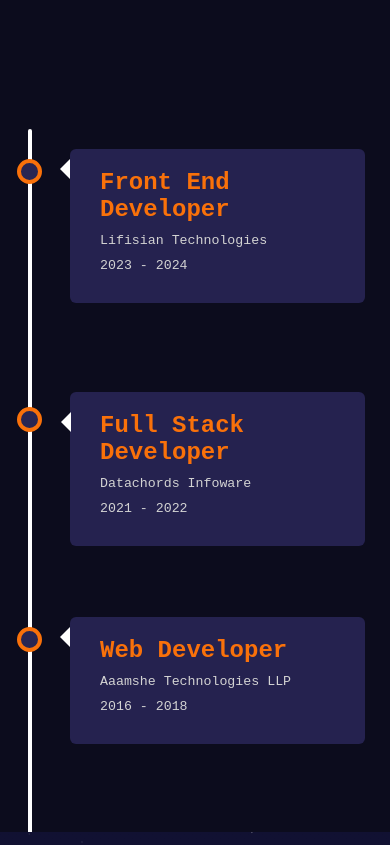
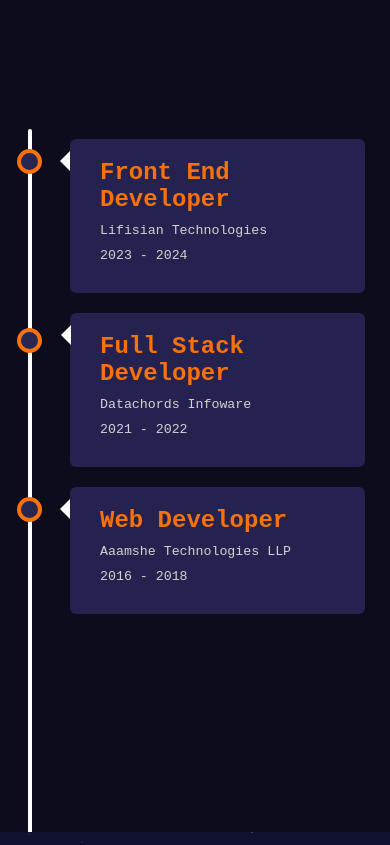
Before and after one commit to shincyshnz/my-portfolio, a React (Vite) app in the folder my-portfolio/: page / in a window 390 px wide. Shown: the part 1700-2545 px from the top of the page. Built offline with nearby package versions, Linux system fonts and the light colour scheme.

Commit message:
update experience section-bugmobi-responsiveness

```diff
--- a/my-portfolio/src/components/cursor/cursor.scss
+++ b/my-portfolio/src/components/cursor/cursor.scss
@@ -4,7 +4,7 @@
     width: 50px;
     height: 50px;
     border-radius: 50%;
-    border: 1px solid white;
+    border: 1px solid rgb(255, 255, 255);
     position: fixed;
     z-index: 999;
 
--- a/my-portfolio/src/components/sidebar/sidebar.scss
+++ b/my-portfolio/src/components/sidebar/sidebar.scss
@@ -5,7 +5,7 @@
     flex-direction: column;
     align-items: center;
     justify-content: center;
-    background-color: white;
+    background-color: rgb(255, 255, 255);
     color: #090916;
 
     .bg {
@@ -15,7 +15,7 @@
         bottom:0;
         left:0;
         width: 400px;
-        background-color: white;
+        background-color: rgb(255, 255, 255);
 
         @include mobile{
             width: 50%;
--- a/my-portfolio/src/pages/contact/Contact.jsx
+++ b/my-portfolio/src/pages/contact/Contact.jsx
@@ -109,7 +109,7 @@
           <textarea rows={8} placeholder="Message" name="message" />
           <button>{loading ? "Loading" : "Submit"}</button>
 
-          {(error || success) && <div className="alertMsg" style={{ color: error ? 'white' : 'green' }}>
+          {(error || success) && <div className="alertMsg" style={{ color: error ? 'rgb(255, 255, 255)' : 'green' }}>
             {error && error.text}
             {success && "Thank you for your response!"}
           </div>}
--- a/my-portfolio/src/pages/contact/contact.scss
+++ b/my-portfolio/src/pages/contact/contact.scss
@@ -102,8 +102,8 @@
             textarea {
                 padding: 20px;
                 background-color: transparent;
-                border: 1px solid white;
-                color: white;
+                border: 1px solid rgb(255, 255, 255);
+                color: rgb(255, 255, 255);
                 border-radius: 5px;
 
                 @include mobile {
@@ -118,7 +118,7 @@
                 background-color: orange;
                 cursor: pointer;
                 font-weight: 500;
-                color: white;
+                color: rgb(255, 255, 255);
 
                 @include mobile {
                     padding: 10px;
--- a/my-portfolio/src/pages/education/education.scss
+++ b/my-portfolio/src/pages/education/education.scss
@@ -1,4 +1,9 @@
 @import '../../app.scss';
+
+.education {
+    display: flex;
+    justify-content: center;
+    align-items: center;
 
     .timelineContainer {
         display: flex;
@@ -24,7 +29,7 @@
                 width: 6px;
                 // height: 380px;
                 border-radius: 10px;
-            background-color: white;
+                background-color: rgb(255, 255, 255);
                 top: 0;
                 bottom: 0;
                 left: 50%;
@@ -98,9 +103,9 @@
                     width: 0;
                     z-index: 1;
                     right: 30px;
-                border: medium solid white;
+                    border: medium solid rgb(255, 255, 255);
                     border-width: 10px 0 10px 10px;
-                border-color: transparent transparent transparent white;
+                    border-color: transparent transparent transparent rgb(255, 255, 255);
 
                     @include mobile {
                         left: 60px;
@@ -138,9 +143,9 @@
                     width: 0;
                     z-index: 1;
                     left: 30px;
-                border: medium solid white;
+                    border: medium solid whrgb(255, 255, 255)ite;
                     border-width: 10px 10px 10px 0;
-                border-color: transparent white transparent transparent;
+                    border-color: transparent rgb(255, 255, 255) transparent transparent;
 
                     @include mobile {
                         rotate: 360deg;
@@ -165,3 +170,4 @@
             }
         }
     }
+}
--- a/my-portfolio/src/pages/experience/Experience.jsx
+++ b/my-portfolio/src/pages/experience/Experience.jsx
@@ -31,7 +31,7 @@
     }
 
     const hoverEffect = {
-        backgroundColor: "white",
+        backgroundColor: "rgb(255, 255, 255)",
         color: "#000000",
     }
 
--- a/my-portfolio/src/pages/experience/experience.scss
+++ b/my-portfolio/src/pages/experience/experience.scss
@@ -12,6 +12,7 @@
         position: relative;
         max-width: $desktop-width;
         width: 100%;
+        margin: 0 auto;
 
         @include mobile {
             margin-top: 70px;
@@ -21,9 +22,9 @@
             content: '';
             position: absolute;
             width: 6px;
-            height: 100vh;
+            // height: 380px;
             border-radius: 10px;
-            background-color: white;
+            background-color: rgb(255, 255, 255);
             top: 0;
             bottom: 0;
             left: 50%;
@@ -39,25 +40,22 @@
         }
 
         .container {
-            // padding: 10px 40px;
+            padding: 10px 40px;
             position: relative;
             background-color: inherit;
             width: 50%;
 
             @include mobile {
                 width: 100%;
-                height: max-content;
                 padding-left: 70px;
                 padding-right: 25px;
             }
 
             .content {
-                top: -110px;
                 padding: 20px 30px;
                 background-color: rgba(68, 63, 144, 0.441);
                 position: relative;
                 border-radius: 6px;
-
 
                 h2 {
                     color: #f9710a;
@@ -90,19 +88,19 @@
 
         .left {
             left: 0;
+            // margin-top: 120px;
 
             &:before {
                 content: " ";
                 height: 0;
                 position: absolute;
-                // top: 22px;
-                top: -90px;
+                top: 22px;
                 width: 0;
                 z-index: 1;
                 right: 30px;
-                border: medium solid white;
+                border: medium solid rgb(255, 255, 255);
                 border-width: 10px 0 10px 10px;
-                border-color: transparent transparent transparent white;
+                border-color: transparent transparent transparent rgb(255, 255, 255);
 
                 @include mobile {
                     left: 60px;
@@ -113,7 +111,7 @@
 
             svg {
                 right: -52px;
-                top: 7px;
+                top: 15px;
 
                 @include mobile {
                     right: unset;
@@ -125,24 +123,24 @@
 
         .right {
             left: 50%;
-            top: 11%;
+            // top: 10%;
 
             @include mobile {
                 left: unset;
+                // top: unset;
             }
 
             &:before {
                 content: " ";
                 height: 0;
                 position: absolute;
-                // top: 22px;
-                top: -80px;
+                top: 22px;
                 width: 0;
                 z-index: 1;
                 left: 30px;
-                border: medium solid white;
+                border: medium solid rgb(255, 255, 255);
                 border-width: 10px 10px 10px 0;
-                border-color: transparent white transparent transparent;
+                border-color: transparent rgb(255, 255, 255) transparent transparent;
 
                 @include mobile {
                     rotate: 360deg;
@@ -161,6 +159,7 @@
 
             svg {
                 left: -53px;
+                top: 15px;
             }
 
         }
--- a/my-portfolio/src/pages/hero/hero.scss
+++ b/my-portfolio/src/pages/hero/hero.scss
@@ -73,10 +73,10 @@
             .buttons {
                 button {
                     padding: 20px;
-                    border: 1px solid white;
+                    border: 1px solid rgb(255, 255, 255);
                     border-radius: 10px;
                     background-color: transparent;
-                    color: white;
+                    color: rgb(255, 255, 255);
                     margin-right: 20px;
                     cursor: pointer;
                     font-weight: 300;
--- a/my-portfolio/src/pages/portfolio/portfolio.scss
+++ b/my-portfolio/src/pages/portfolio/portfolio.scss
@@ -14,7 +14,7 @@
         left: 0;
         padding-top: 50px;
         text-align: center;
-        color: orange;
+        color: rgb(255, 165, 0);
         font-size: 36px;
 
         @include mobile {
@@ -29,7 +29,7 @@
 
         .progressBar {
             height: 10px;
-            background-color: white;
+            background-color: rgb(255, 255, 255);
         }
     }
 
@@ -173,7 +173,7 @@
                     .items {
                         padding: 10px;
                         font-size: 12px;
-                        border: 1px solid white;
+                        border: 1px solid rgb(255, 255, 255);
                         border-radius: 25px;
                         // background-color: rgb(136, 136, 136);
                         color: rgb(254, 254, 254);
```
Also changed, not shown: my-portfolio/src/pages/education/Education.jsx (+10 -3 lines), my-portfolio/public/education.svg, my-portfolio/src/constants/index.js (line endings or trailing spaces). Lines whose indentation alone changed are shown as unchanged.
